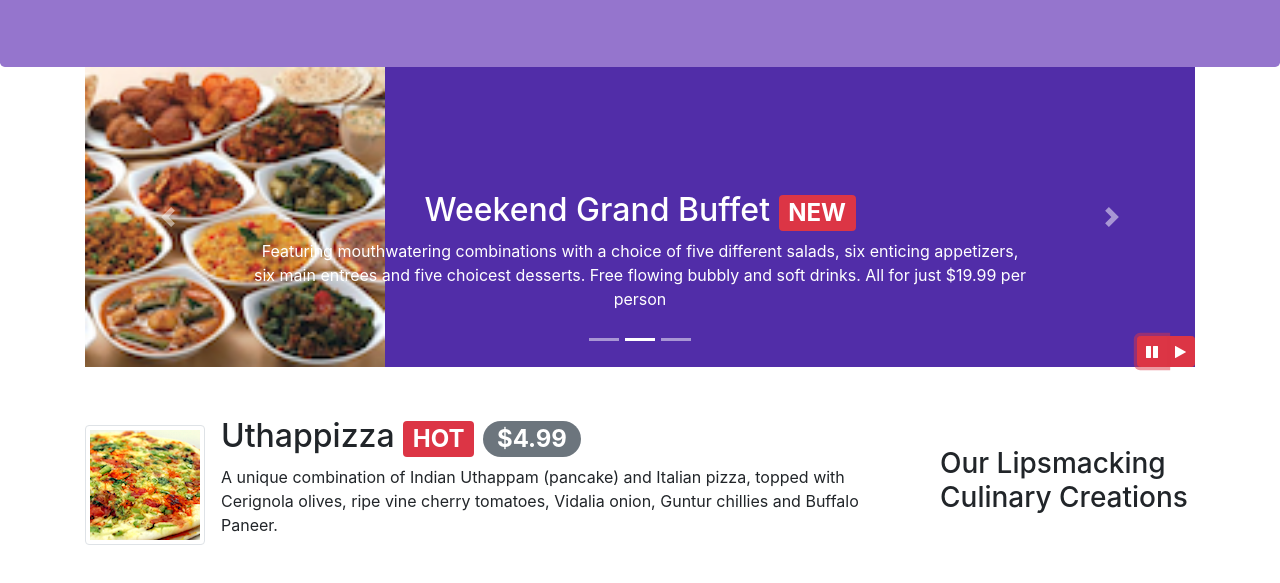
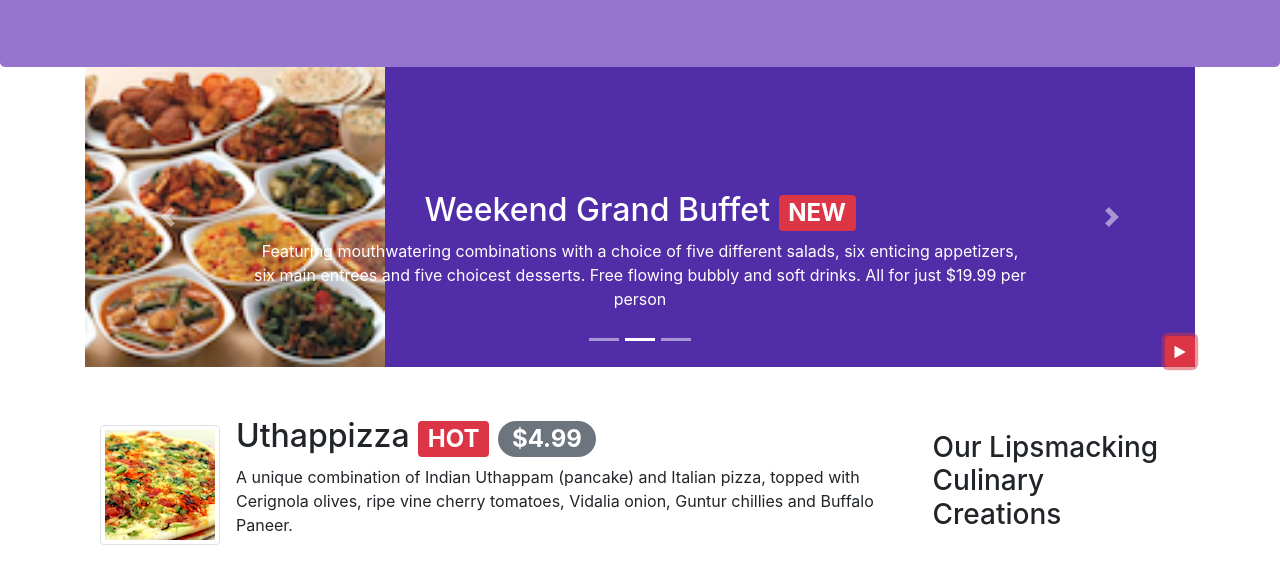
Before and after one commit to is4832/bootstrap, a website: page index.html in a window 1280 px wide. Both pictures are taken after a click on the button 1152 px from the left and 568 px from the top of the page. Shown: the part 217-800 px from the top of the page. Drawn offline with nearby package versions, Linux system fonts and the light colour scheme.

Commit message:
button flip carousel

```diff
--- a/css/styles.css
+++ b/css/styles.css
@@ -106,4 +106,6 @@
       right: 0;
       position: absolute;
       bottom: 0px;
+      min-height: 30px;
+      min-width: 30px;
   }
--- a/index.html
+++ b/index.html
@@ -207,13 +207,9 @@
                 <a class="carousel-control-next" href="#mycarousel" role="button" data-slide="next">
                     <span class="carousel-control-next-icon"></span>
                 </a>
-                <div class="btn-group" id="carouselButton">
-                  <button class="btn btn-danger btn-sm" id="carousel-pause">
-                    <span class="fa fa-pause"></span>
-                  </button>
-                  <button class="btn btn-danger btn-sm" id="carousel-play">
-                    <span class="fa fa-play"></span>
-                  </button>
+                <button class="btn btn-danger btn-sm" id="carouselButton">
+                    <span id="carousel-button-icon" class="fa fa-pause"></span>
+                </button>
                 </div>
             </div>
         </div>
@@ -381,13 +377,18 @@
    $(document).ready(function(){
      $('#mycarousel').carousel({interval: 1000});
 
-     $('#carousel-pause').click(function() {
-       $('#mycarousel').carousel('pause');
-     });
-
-     $('#carousel-play').click(function() {
-       $('#mycarousel').carousel('cycle');
-     });
+     $("#carouselButton").click(function(){
+                if ($("#carouselButton").children("span").hasClass('fa-pause')) {
+                    $("#mycarousel").carousel('pause');
+                    $("#carouselButton").children("span").removeClass('fa-pause');
+                    $("#carouselButton").children("span").addClass('fa-play');
+                }
+                else if ($("#carouselButton").children("span").hasClass('fa-play')){
+                    $("#mycarousel").carousel('cycle');
+                    $("#carouselButton").children("span").removeClass('fa-play');
+                    $("#carouselButton").children("span").addClass('fa-pause');
+                }
+            });
    });
  </script>
 </body>
```
